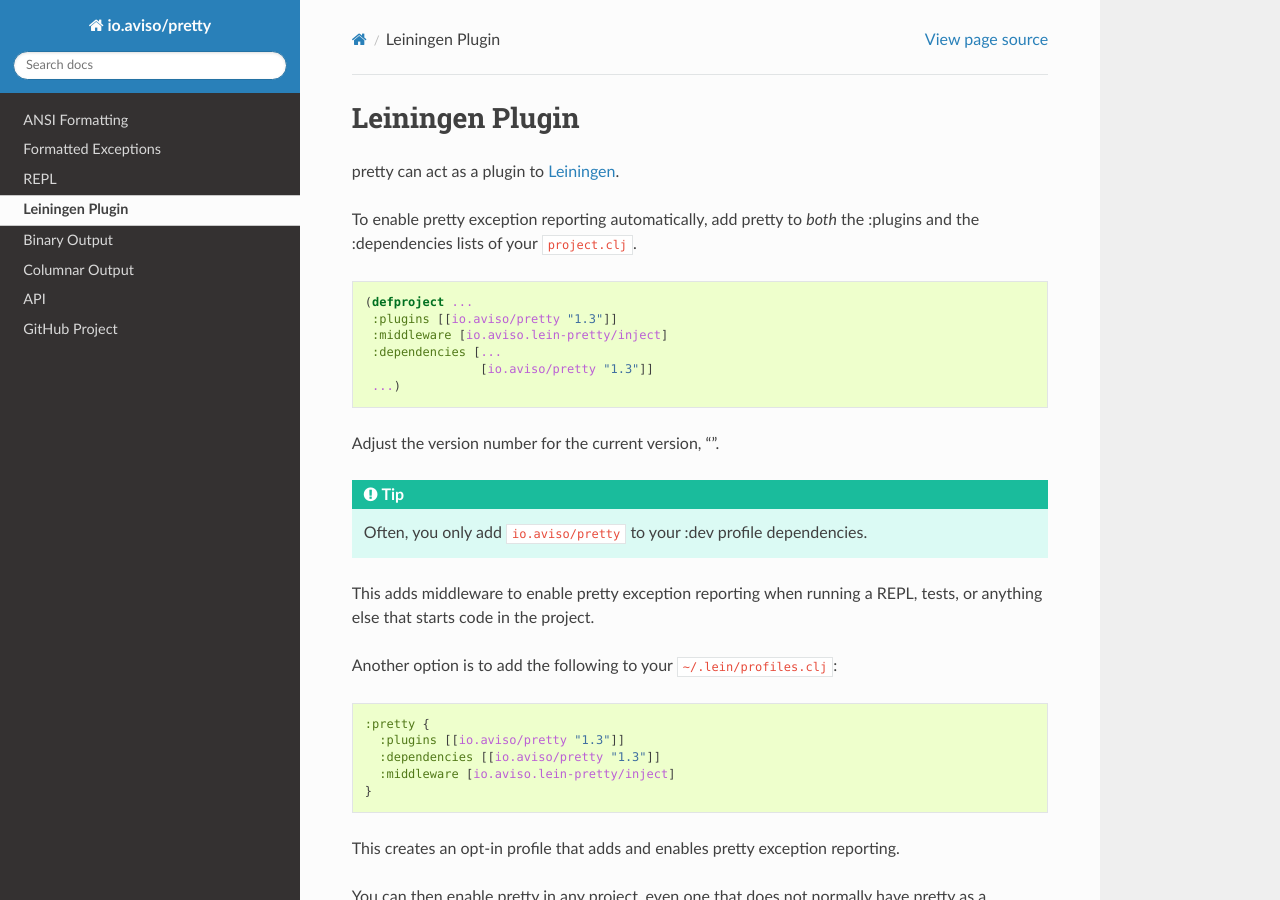
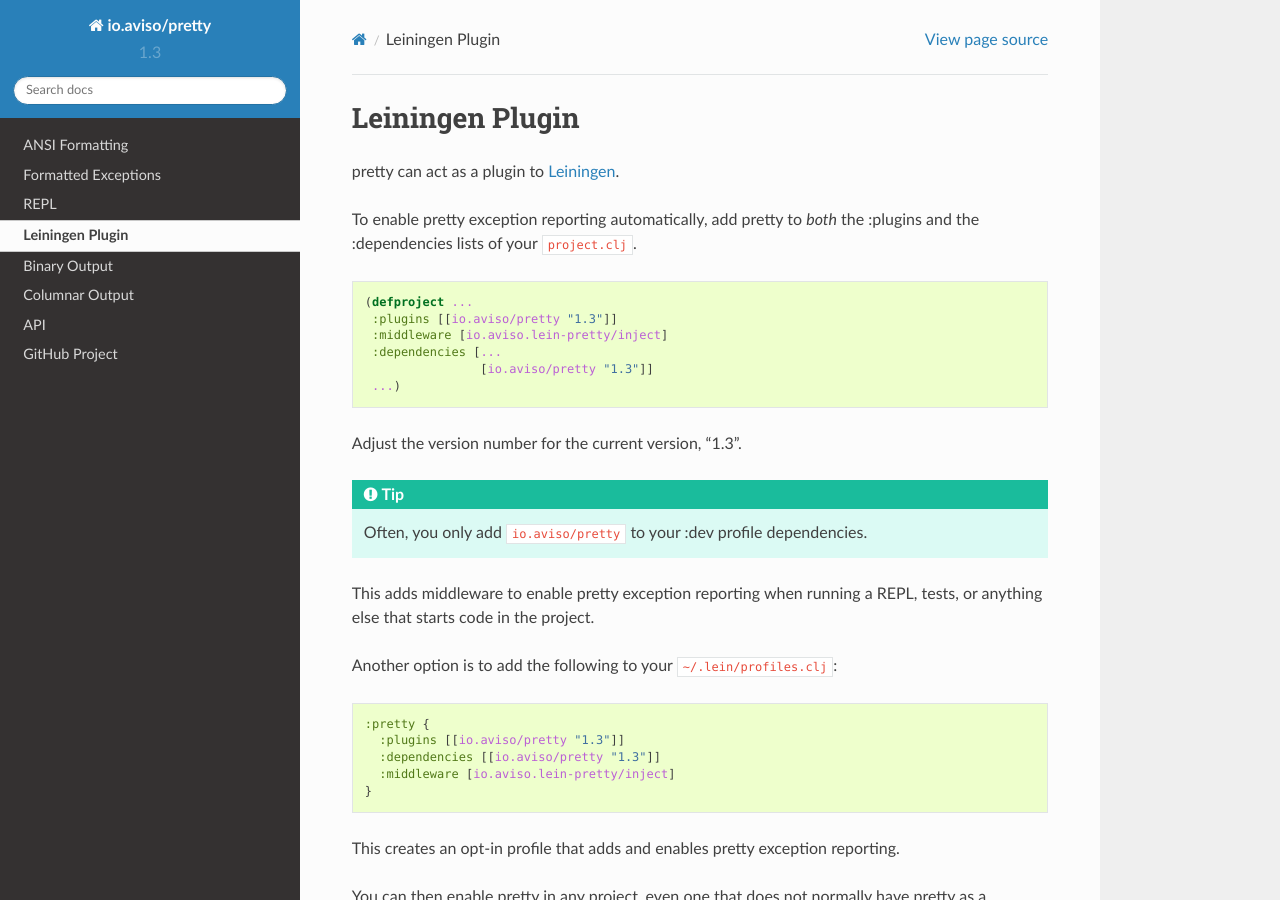
Before and after one commit to clj-commons/pretty, a Sphinx documentation site: the page built from docs/lein-plugin.rst, in a window 1280 px wide and 900 px high. Built offline with Sphinx 7.4.7 and the Read the Docs theme 2.0.0, drawn with Linux system fonts in a browser that asks for light colours.

```diff
--- a/docs/conf.py
+++ b/docs/conf.py
@@ -57,7 +57,7 @@ author = u'Howard M. Lewis Ship and others'
 #
 
 def read_project_version():
-    f = open("VERSION.txt")
+    f = open("../VERSION.txt")
     version = f.readline().strip()
     f.close()
 
```
